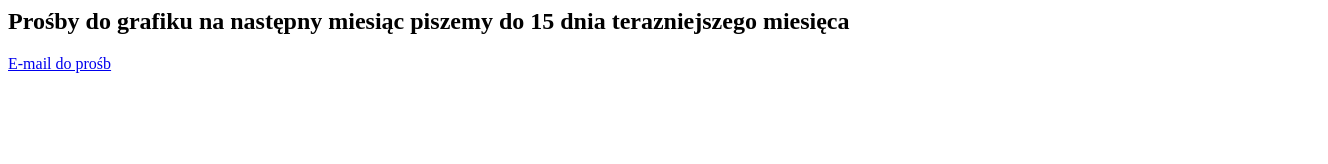
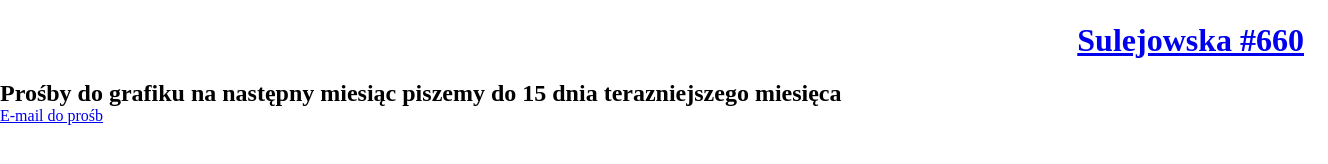
Before and after one commit to oleksandrshtonda/sulejowska660, a plain HTML site: page index.html in a window 1280 px wide. Shown: the whole page, 1328 px wide, since content can reach past the window. Drawn offline with Linux system fonts and the light colour scheme.

Commit message:
Update index.html

```diff
--- a/index.html
+++ b/index.html
@@ -1,11 +1,36 @@
 <html>
     <head>
         <style>
+            * {
+                margin: 0;
+                padding: 0;
+            }
 
+             .header {
+                width: 100%;
+                height: 80px;
+                display: flex;
+                align-items: center;
+                justify-content: space-between;
+                padding-left: 24px;
+                padding-right: 24px;
+            }
         </style>
     </head>
 
     <body>
+        <header class="header">
+            <a href="#" alt="McD's logo">
+                <img />
+            </a>
+
+            <a href="#">
+                <h1>
+                    Sulejowska #660
+                </h1>
+            </a>
+        </header>
+
         <h2>
             Prośby do grafiku na następny miesiąc piszemy do 15 dnia terazniejszego miesięca
         </h2>
```
